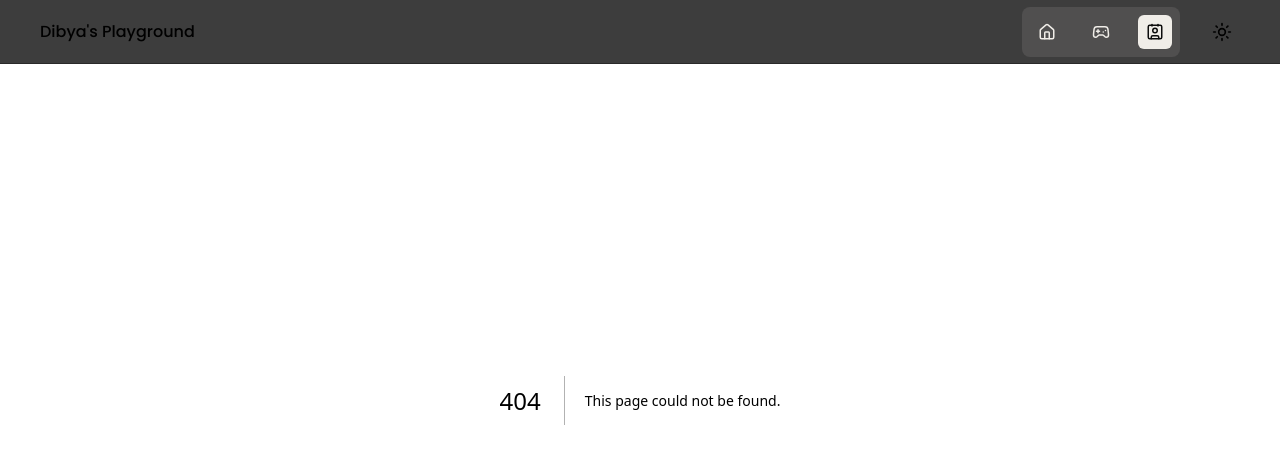
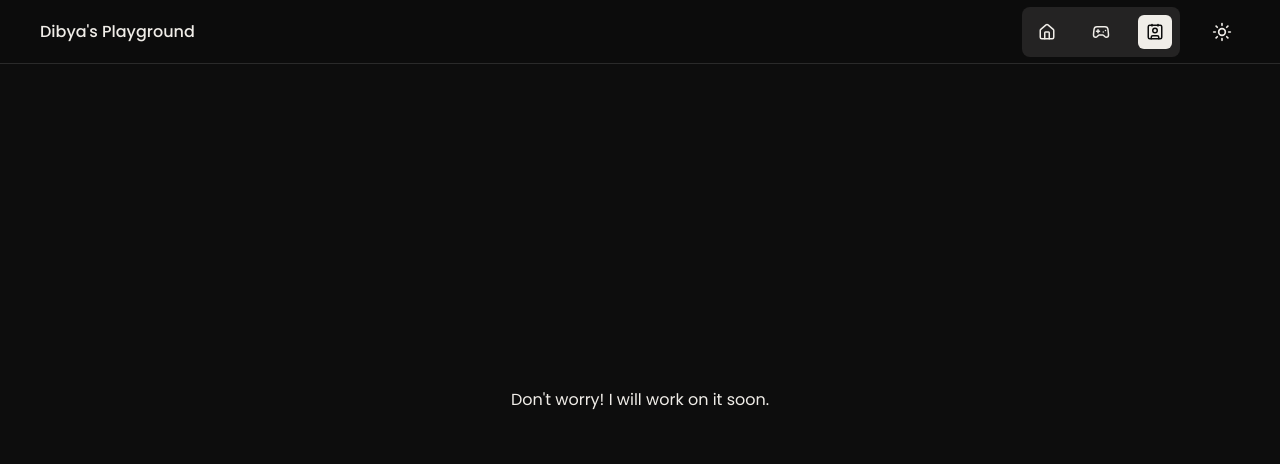
Before and after one commit to dibya-22/animation-playground, a Next.js app: page /contact in a window 1280 px wide. Before the commit this address had no page. Shown: the top 464 px of the page. Built offline with nearby package versions, Linux system fonts and the light colour scheme.

Commit message:
feat: add contact page: placeholder

```diff
--- /dev/null
+++ b/app/contact/page.tsx
@@ -0,0 +1,10 @@
+
+const Contact = () => {
+    return (
+        <div className="h-screen flex justify-center items-center bg-background text-foreground">
+            Don&#39;t worry! I will work on it soon.
+        </div>
+    )
+}
+
+export default Contact
```
